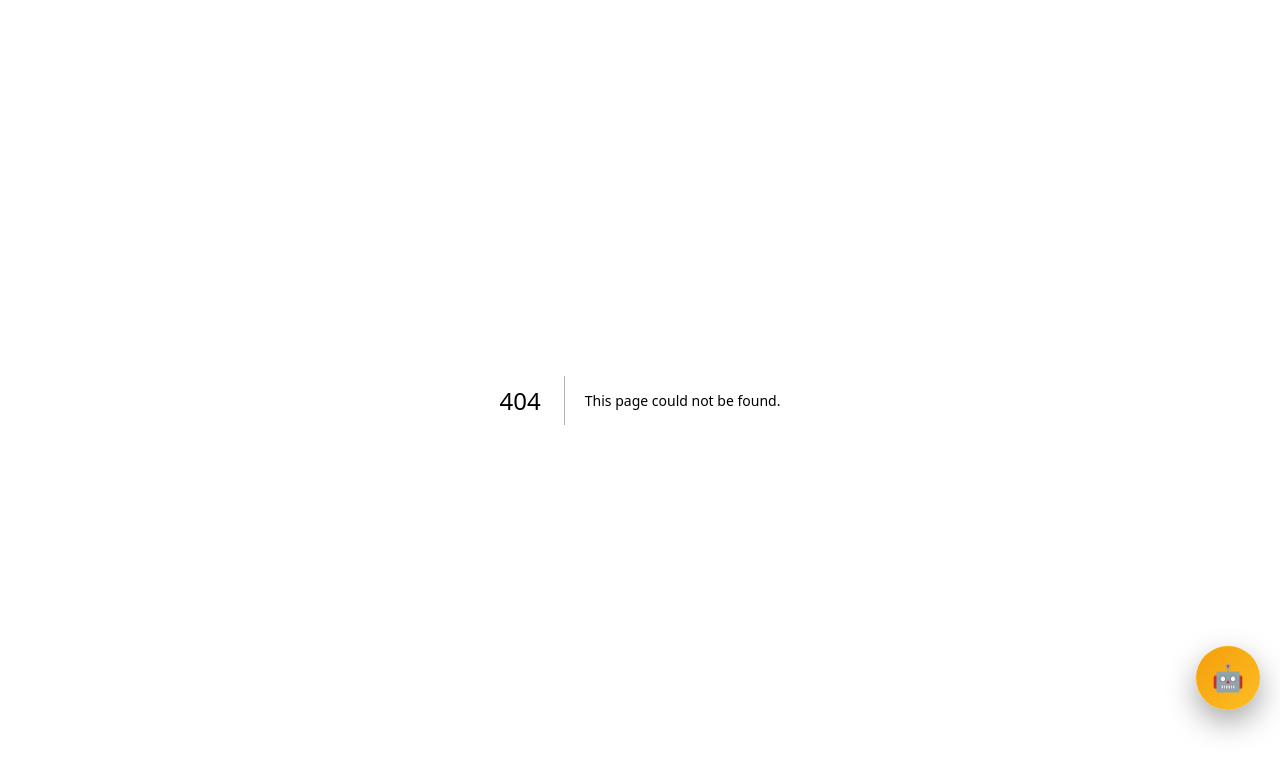
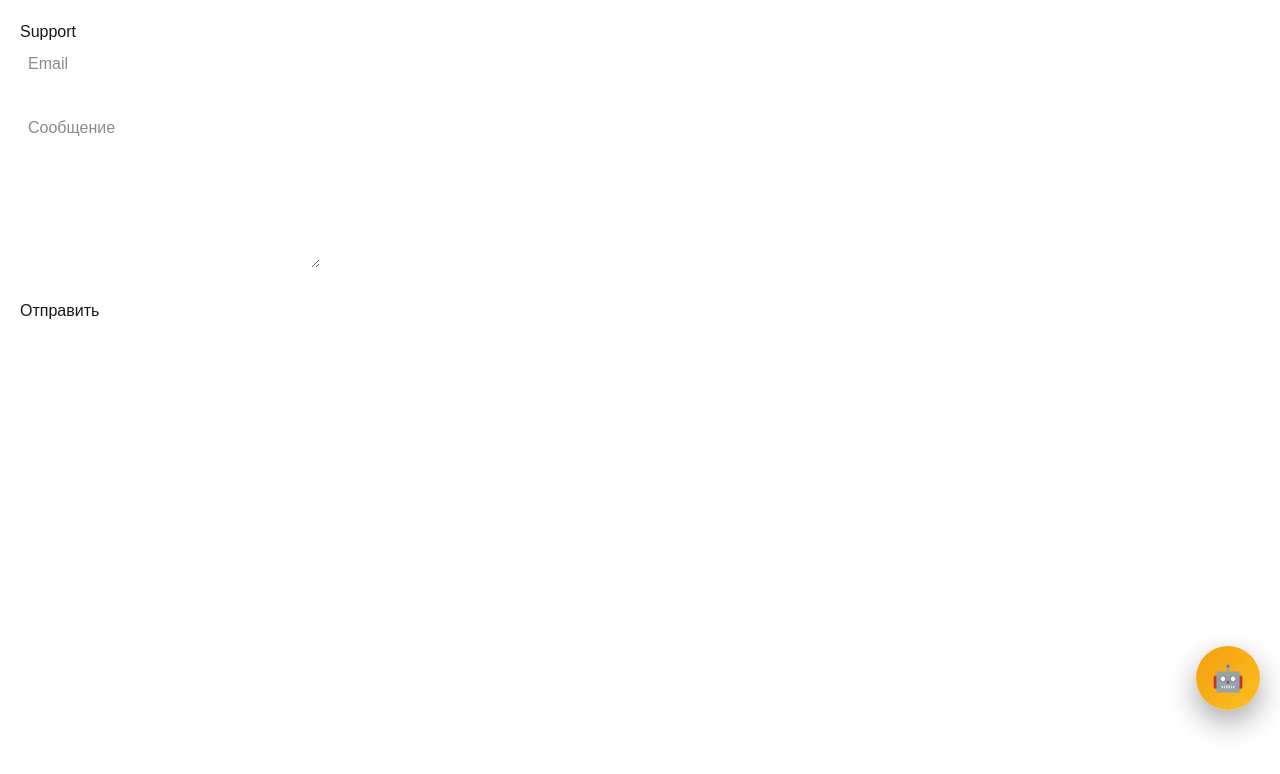
Before and after one commit to wallcraftmz-sys/finance-app, a Next.js app: page /support in a window 1280 px wide. Before the commit this address had no page. Shown: the top 774 px of the page. Built offline with nearby package versions, Linux system fonts and the light colour scheme.

Commit message:
added support system (in-app messages)

```diff
--- /dev/null
+++ b/app/admin/support/page.tsx
@@ -0,0 +1,21 @@
+import { prisma } from "@/lib/prisma";
+
+export default async function AdminSupportPage() {
+  const messages = await prisma.supportMessage.findMany({
+    orderBy: { createdAt: "desc" },
+  });
+
+  return (
+    <div style={{ padding: 20 }}>
+      <h1>Support messages</h1>
+
+     {messages.map((m: { id: string; email: string; message: string }) => (
+        <div key={m.id} style={{ marginBottom: 20 }}>
+          <p><b>{m.email}</b></p>
+          <p>{m.message}</p>
+          <hr />
+        </div>
+      ))}
+    </div>
+  );
+}
--- /dev/null
+++ b/app/support/page.tsx
@@ -0,0 +1,75 @@
+"use client";
+
+import { useState } from "react";
+
+export default function SupportPage() {
+  const [email, setEmail] = useState("");
+  const [message, setMessage] = useState("");
+  const [loading, setLoading] = useState(false);
+
+  const send = async () => {
+    if (!email || !message) {
+      alert("Заполни email и сообщение");
+      return;
+    }
+
+    try {
+      setLoading(true);
+
+      const res = await fetch("/api/support", {
+        method: "POST",
+        headers: {
+          "Content-Type": "application/json",
+        },
+        body: JSON.stringify({ email, message }),
+      });
+
+      const data = await res.json();
+
+      if (!res.ok) {
+        alert(data.error || "Ошибка при отправке");
+        return;
+      }
+
+      alert("Отправлено");
+      setEmail("");
+      setMessage("");
+    } catch (error) {
+      alert("Ошибка сети или сервера");
+    } finally {
+      setLoading(false);
+    }
+  };
+
+  return (
+    <div style={{ padding: 20 }}>
+      <h1>Support</h1>
+
+      <input
+        type="email"
+        placeholder="Email"
+        value={email}
+        onChange={(e) => setEmail(e.target.value)}
+        style={{ width: 300, padding: 8 }}
+      />
+
+      <br />
+      <br />
+
+      <textarea
+        placeholder="Сообщение"
+        value={message}
+        onChange={(e) => setMessage(e.target.value)}
+        rows={6}
+        style={{ width: 300, padding: 8 }}
+      />
+
+      <br />
+      <br />
+
+      <button onClick={send} disabled={loading}>
+        {loading ? "Отправка..." : "Отправить"}
+      </button>
+    </div>
+  );
+}
```
Also changed, not shown: 1 other file (tests, documents, lock files or other folders).
